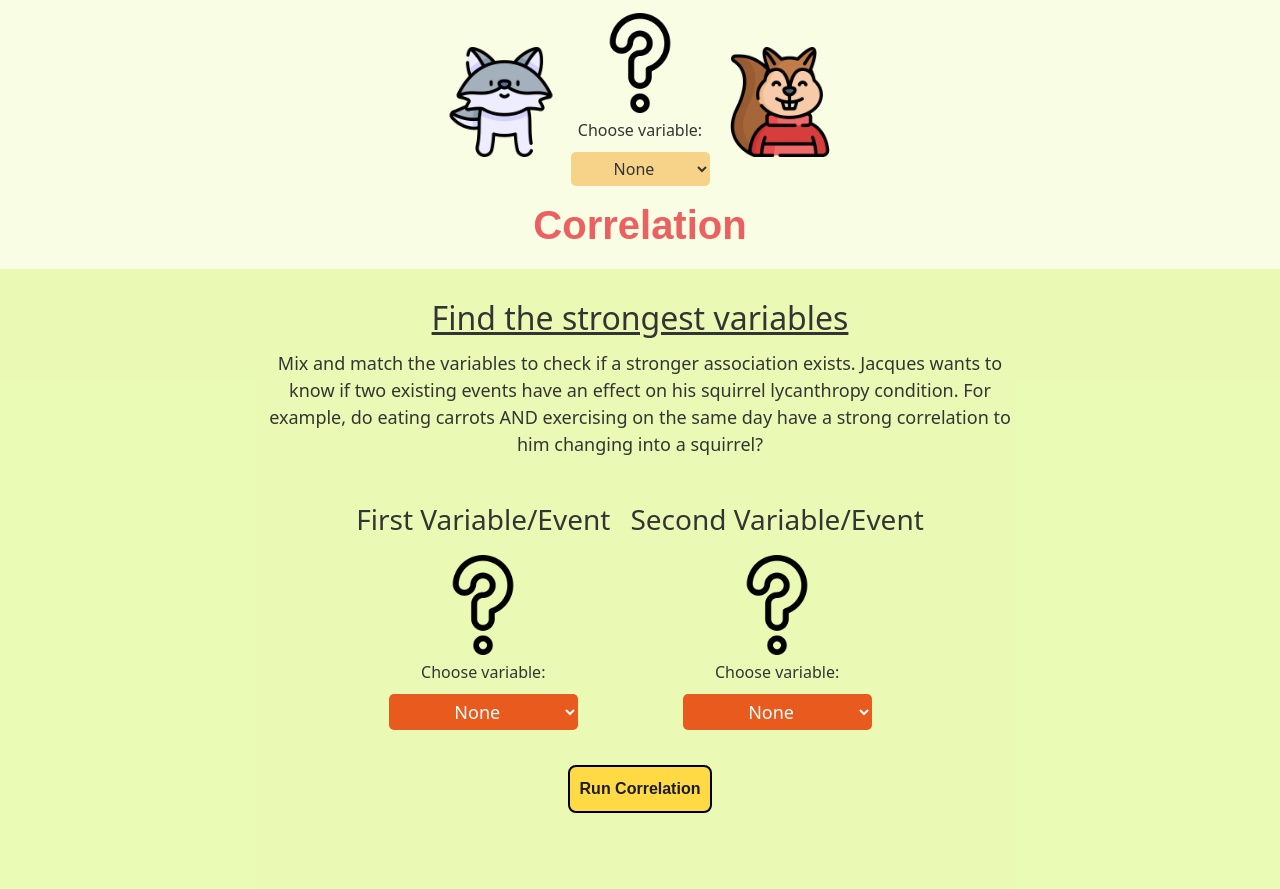
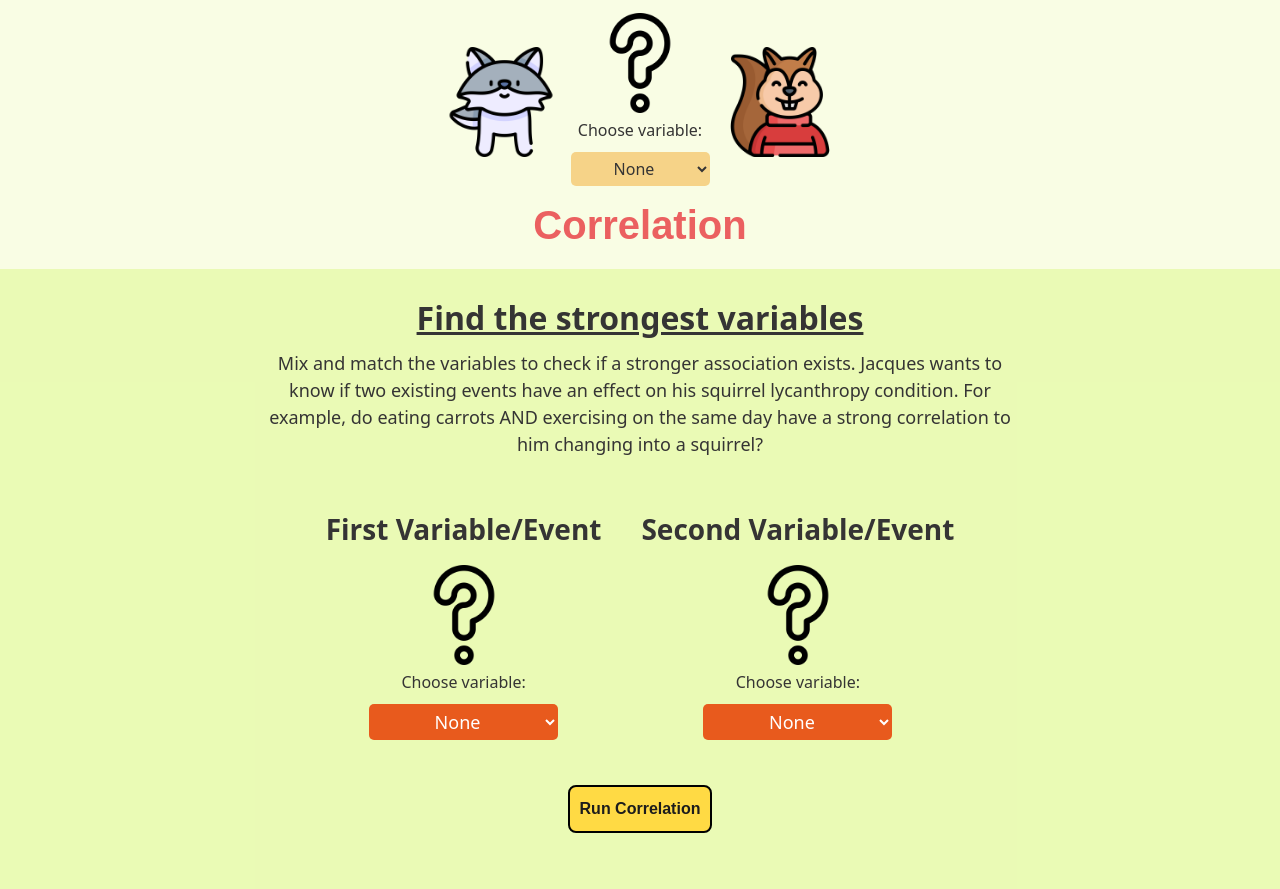
Before and after one commit to dmt94/advanced-js, a website: page eloquentJS/lycanthrope-log/index.html in a window 1280 px wide. Shown: the part 381-1270 px from the top of the page. Drawn offline with nearby package versions, Linux system fonts and the light colour scheme.

Commit message:
added margins

```diff
--- a/eloquentJS/lycanthrope-log/journal-object.js
+++ b/eloquentJS/lycanthrope-log/journal-object.js
@@ -280,6 +280,9 @@ runCorrelationBtn.addEventListener('click', function() {
     console.log('winner');
     winner.innerText = 'WINNER! We found the culprit! When Jacques eats peanuts and doesn\'t brush his teeth that day, he turns into a squirrel.';
     winningImg.src = './images/variables/winner.png';
+  } else {
+    winner.innerText = '';
+    winningImg.src = '';
   }
 
 })
--- a/eloquentJS/lycanthrope-log/style.css
+++ b/eloquentJS/lycanthrope-log/style.css
@@ -135,6 +135,7 @@ header > h2 {
 .game-div > h2 {
   text-decoration: underline;
   margin-top: 30px;
+  font-weight: 800;
 }
 
 .game-div > span {
@@ -150,7 +151,11 @@ header > h2 {
 }
 
 .first-variable-div, .second-variable-div {
-  margin: 10px;
+  margin: 20px;
+}
+
+.flex > h3 {
+  font-weight: 700;
 }
 
 #str-var-correlation, #final-analysis, #analysis-text {
```
